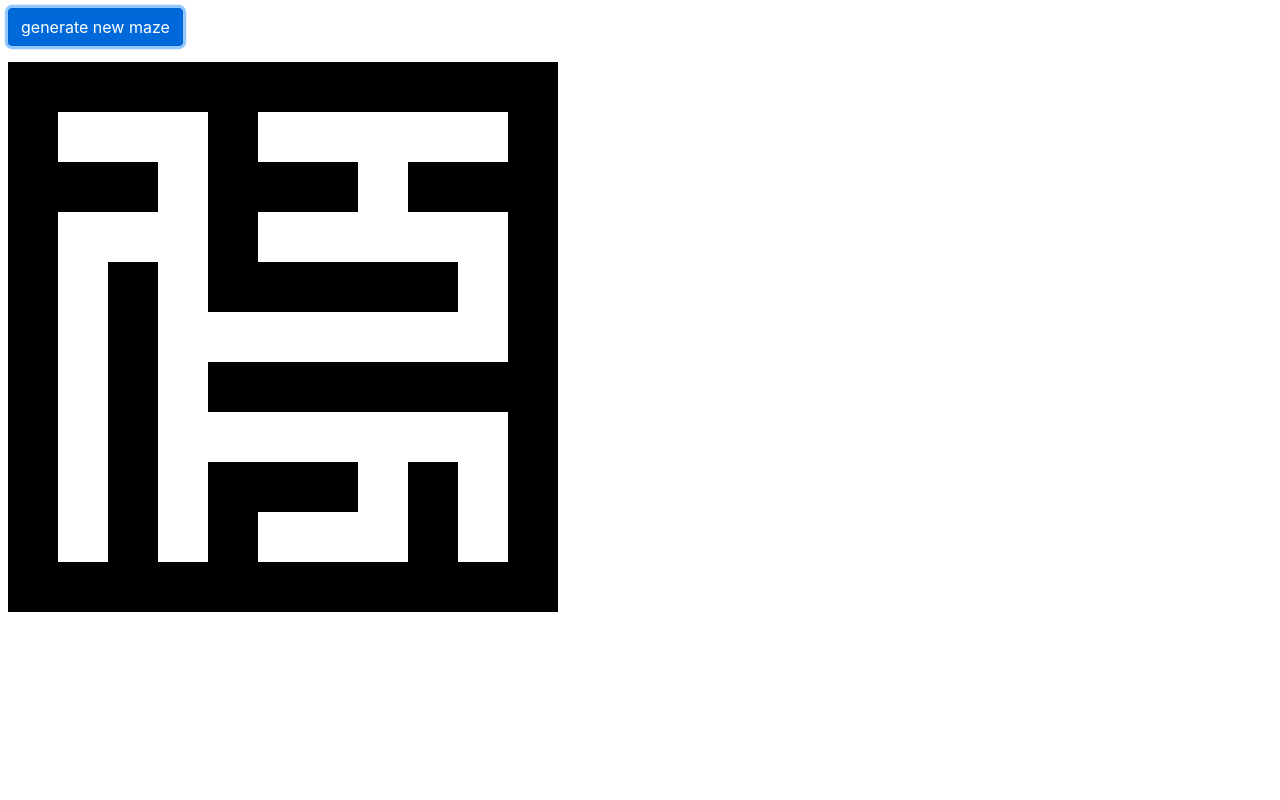
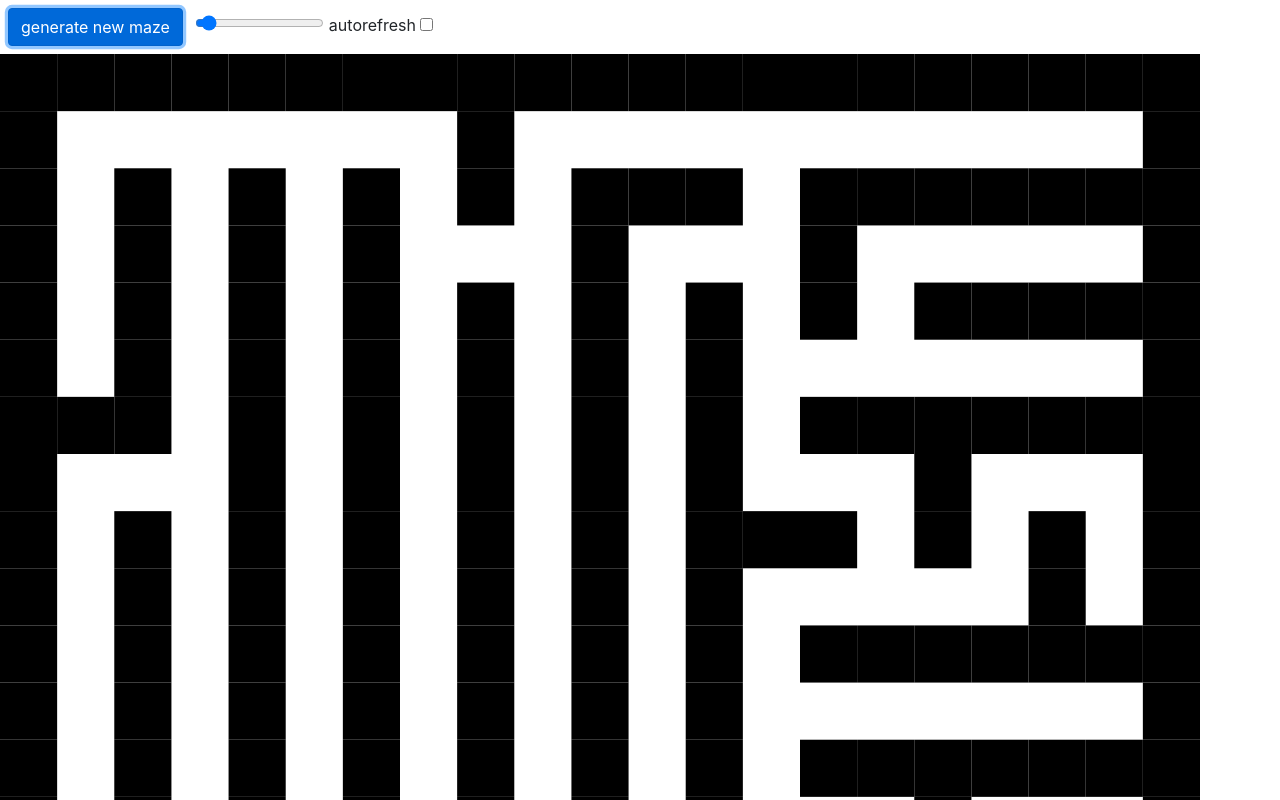
Before and after one commit to krystofex/algorithm-exercises, a plain HTML site: page maze-generator-js/index.html in a window 1280 px wide. Both pictures are taken after a click on the button "generate new maze". Shown: the top 800 px of the page. Drawn offline with nearby package versions, Linux system fonts and the light colour scheme.

Commit message:
js maze generator update

```diff
--- a/maze-generator-js/index.html
+++ b/maze-generator-js/index.html
@@ -2,15 +2,19 @@
 
 <head>
     <title>maze generator</title>
-    <!--  <script src="https://cdn.jsdelivr.net/npm/p5@1.3.1/lib/p5.js"></script>-->
     <link rel="stylesheet" href="https://cdn.jsdelivr.net/npm/bootstrap@4.6.0/dist/css/bootstrap.min.css" integrity="sha384-B0vP5xmATw1+K9KRQjQERJvTumQW0nPEzvF6L/Z6nronJ3oUOFUFpCjEUQouq2+l" crossorigin="anonymous">
+    <link rel="stylesheet" href="style.css">
     <script src="main.js"></script>
 </head>
 
 <body>
-    <button onclick="generate(10)" class="btn btn-primary m-2">generate new maze</button>
-    <br>
-    <canvas id="myCanvas" class="m-2" width="600" height="600"></canvas>
+    <div>
+        <button onclick="generate()" class="btn btn-primary m-2">generate new maze</button>
+        <input onchange="valueChanged()" id="slider" type="range" min="11" max="201" value="21" step="2">
+        <label for="autorefresh">autorefresh</label>
+        <input type="checkbox" id="autorefresh">
+    </div>
+    <canvas id="canvas" width="1200" height="1200"></canvas>
 </body>
 
 </html>
--- a/maze-generator-js/main.js
+++ b/maze-generator-js/main.js
@@ -1,6 +1,10 @@
-function generate(size) {
-    const start = new Date().getTime();
+function valueChanged() {
+    if (document.getElementById("autorefresh").checked == true)
+        generate()
+}
 
+function generate() {
+    var size = parseInt(document.getElementById("slider").value)
     size = (size % 2 == 0) ? size + 1 : size;
     const array = Array.from(Array(size), () => new Array(size))
 
@@ -21,7 +25,6 @@ function generate(size) {
             for (let y = 0; y < size; y++)
                 if (array[x][y] == 2)
                     numberOfBases++;
-
         if (numberOfBases == 0) // exit when there are no bases left
             break;
 
@@ -39,35 +42,28 @@ function generate(size) {
 
                         if (array[tmpX][tmpY] == 1)
                             break;
-
                         else
                             array[tmpX][tmpY] = 1;
 
                         i += (direction % 2 == 0) ? -1 : 1
                     }
                 }
-
                 if (array[x][y] == 2)
                     currentBase++
             }
     }
 
-    console.log(array)
-
-    var end = new Date().getTime()
-    var time = end - start
-    console.log('Execution time: ' + time)
-
-
-    var c = document.getElementById("myCanvas");
-    var ctx = c.getContext("2d");
-
+    var canvas = document.getElementById("canvas");
+    var ctx = canvas.getContext("2d");
+    ctx.clearRect(0, 0, canvas.width, canvas.height);
+    const xSize = canvas.width / size
+    const ySize = canvas.width / size
 
     for (let x = 0; x < size; x++)
         for (let y = 0; y < size; y++) {
             ctx.beginPath();
             if (array[x][y])
-                ctx.fillRect(x * 50, y * 50, 50, 50);
+                ctx.fillRect(x * xSize, y * ySize, xSize, ySize)
 
         }
 }
```
Also changed, not shown: maze-generator-js/style.css (added).
